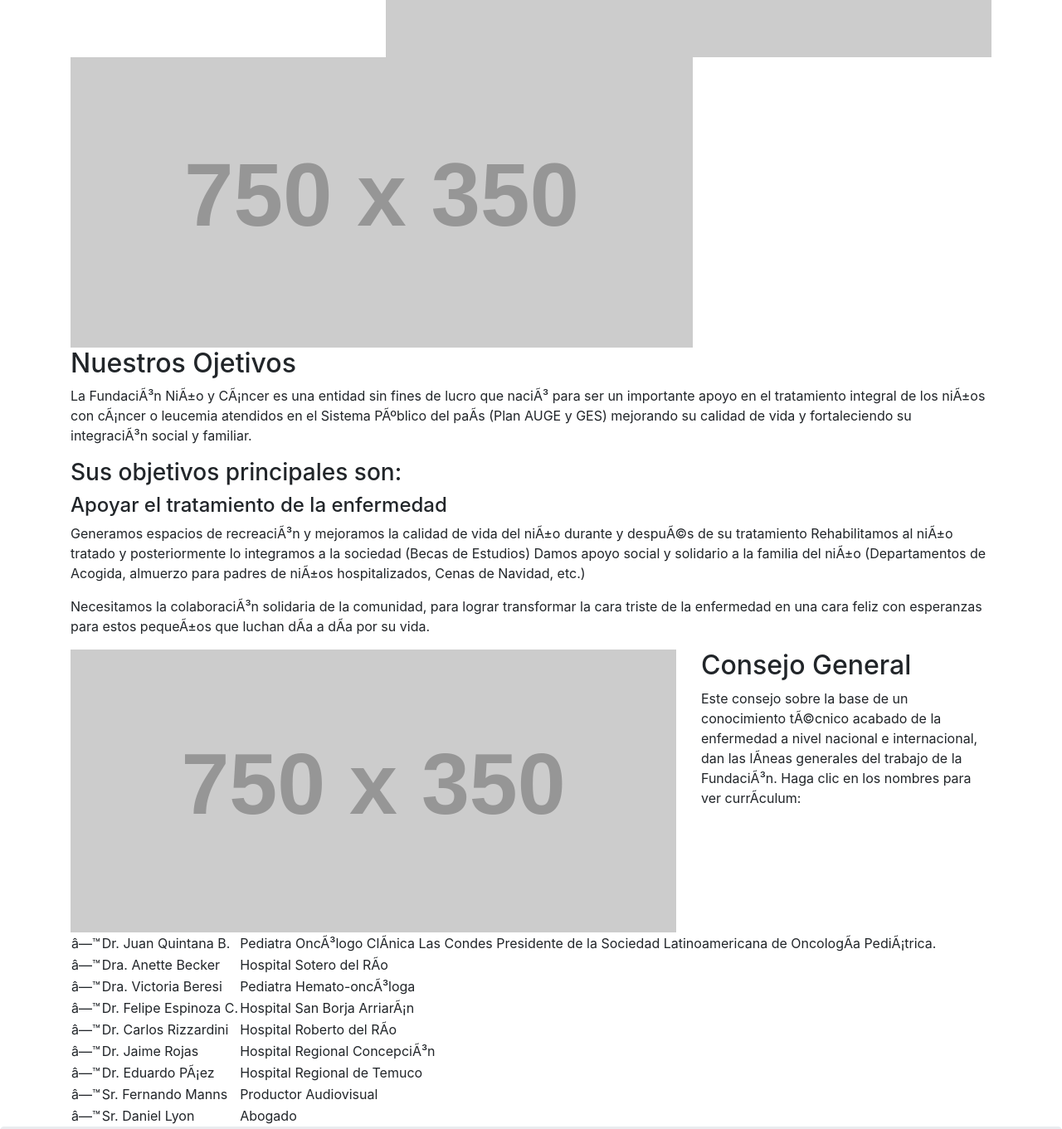
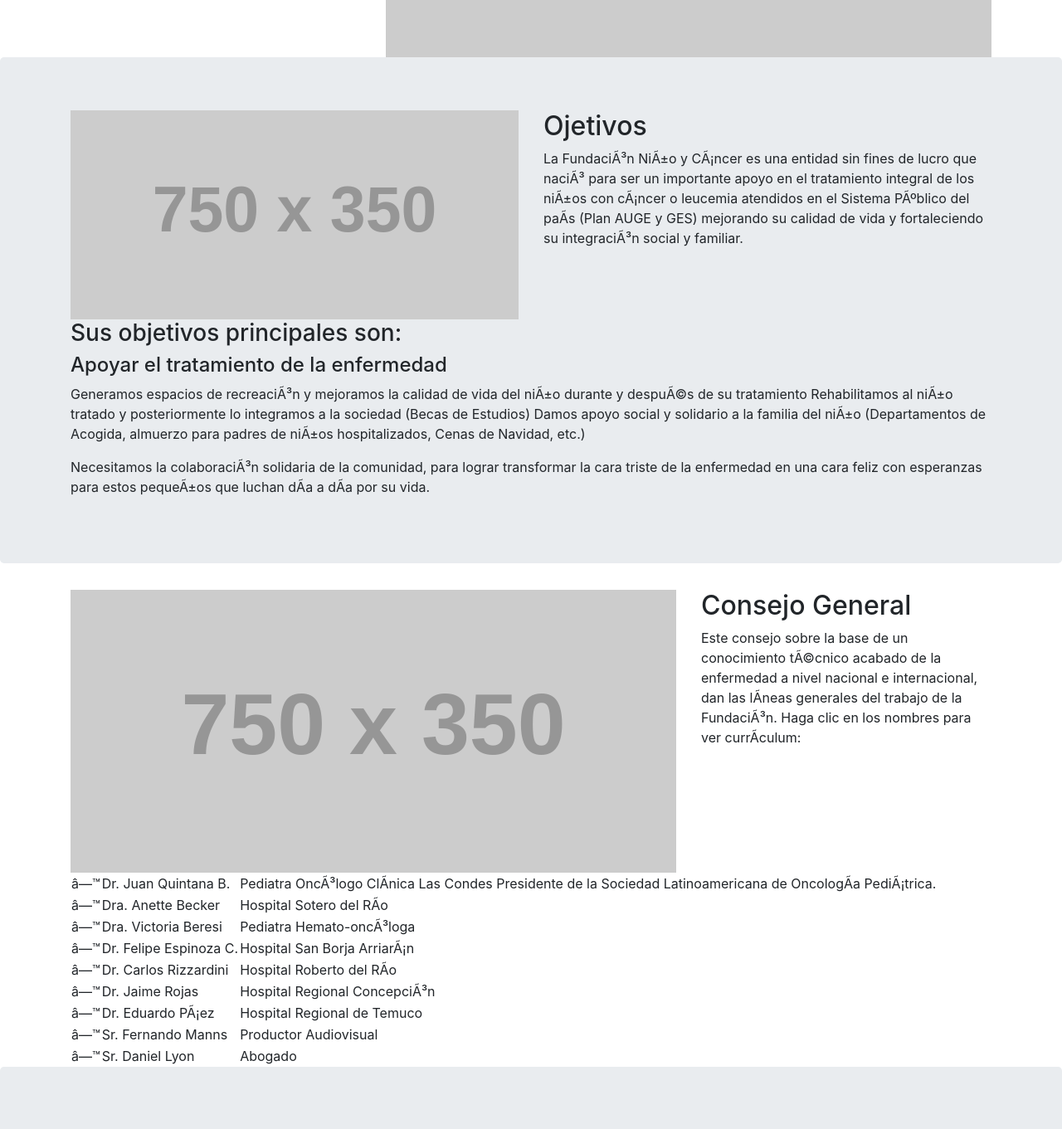
Before and after one commit to aincatoni/prueba1, a website: page public/pages/nosotros.html in a window 1280 px wide. Shown: the part 760-2121 px from the top of the page at 83% size. Drawn offline with Linux system fonts and the light colour scheme; placeholder pictures from the web are drawn by us.

Commit message:
corrigiendo estructura de la sección nosotros  y agregando titulos y mini contenido a los thumbnails de las noticias en el home

```diff
--- a/public/pages/nosotros.html
+++ b/public/pages/nosotros.html
@@ -112,16 +112,25 @@
           <div class="col-12 col-md-8 img-nstrs">
             <img src="https://via.placeholder.com/750x350" class="img-fluid">
           </div>
-
-           <div class="col-12 img-nstrs">
+          </div>
+          </div>
+          </div>
+        <div class="jumbotron">
+          <div class="container-fluid">
+            <div class="container">
+          <div class="row">
+            <div class="col-12 col-md-6 img-nstrs">
             <img src="https://via.placeholder.com/750x350" class="img-fluid">
             </div>
 
-          <div class="col-12">
-            <h2>Nuestros Ojetivos</h2>
+            <div class="col-12 col-md-6">
+              <h2>Ojetivos</h2>
               <p>
               La Fundación Niño y Cáncer es una entidad sin fines de lucro que nació para ser un importante apoyo en el tratamiento integral de los niños con cáncer o leucemia atendidos en el Sistema Público del país (Plan AUGE y GES) mejorando su calidad de vida y fortaleciendo su integración social y familiar.</p>
-
+            </div>
+          </div>
+          <div class="row">
+            <div class="col-12">
             <h3>Sus objetivos principales son:</h3>
 
             <h4>Apoyar el tratamiento  de la enfermedad</h4>
@@ -134,6 +143,15 @@
 
             <p>Necesitamos la colaboración solidaria  de la comunidad, para lograr transformar la cara triste de la enfermedad en una cara feliz con esperanzas para estos pequeños que luchan día a día por su vida.</p>
             </div>
+            </div>
+            </div>
+         </div>
+          </div>
+
+          <div class="container-fluid">
+      <div class="container">
+        <div class="row">
+
 
           <div class="col-12 col-md-8 img-nstrs">
             <img src="https://via.placeholder.com/750x350" class="img-fluid">
```
Also changed, not shown: public/index.html (+6 -6 lines). Lines whose indentation alone changed are shown as unchanged.
